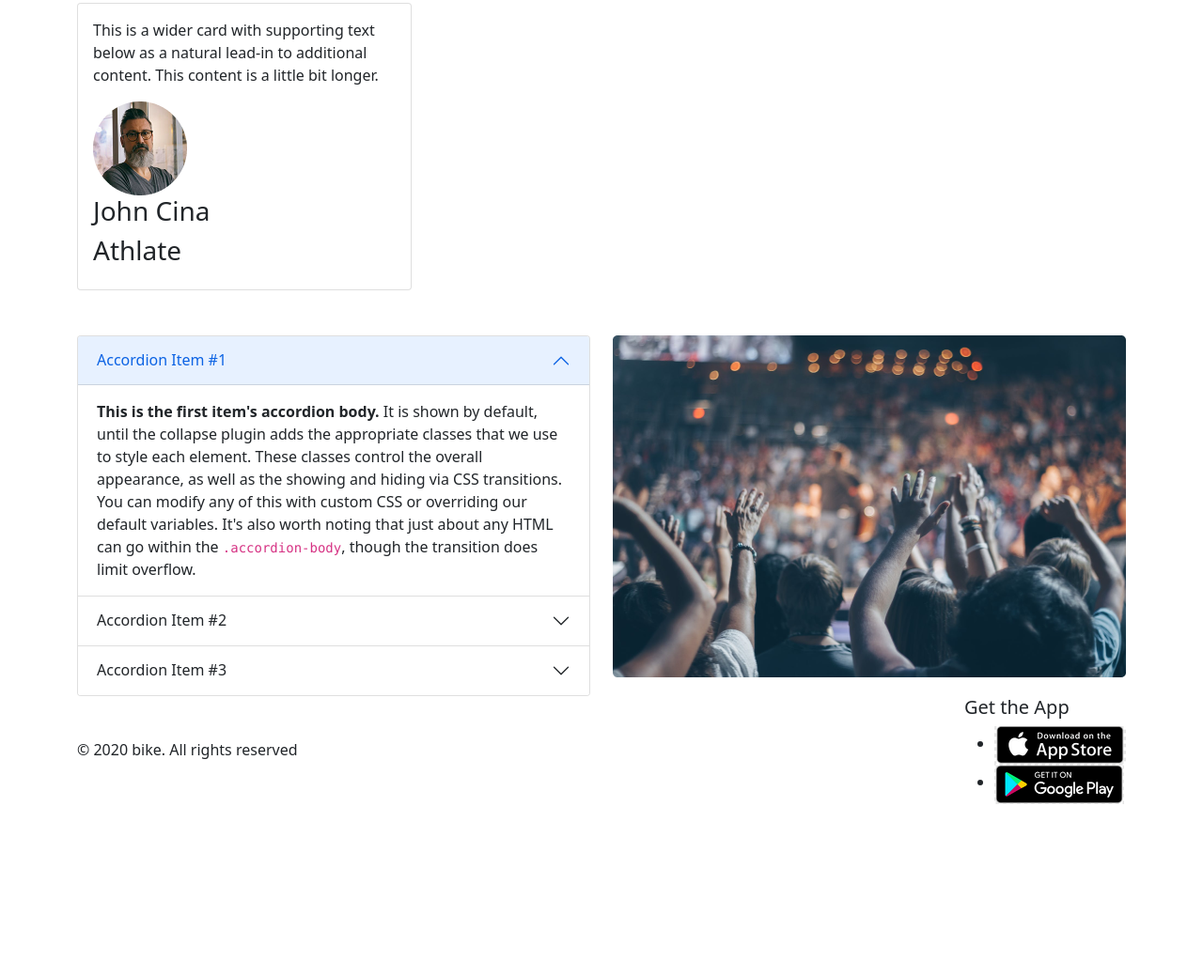
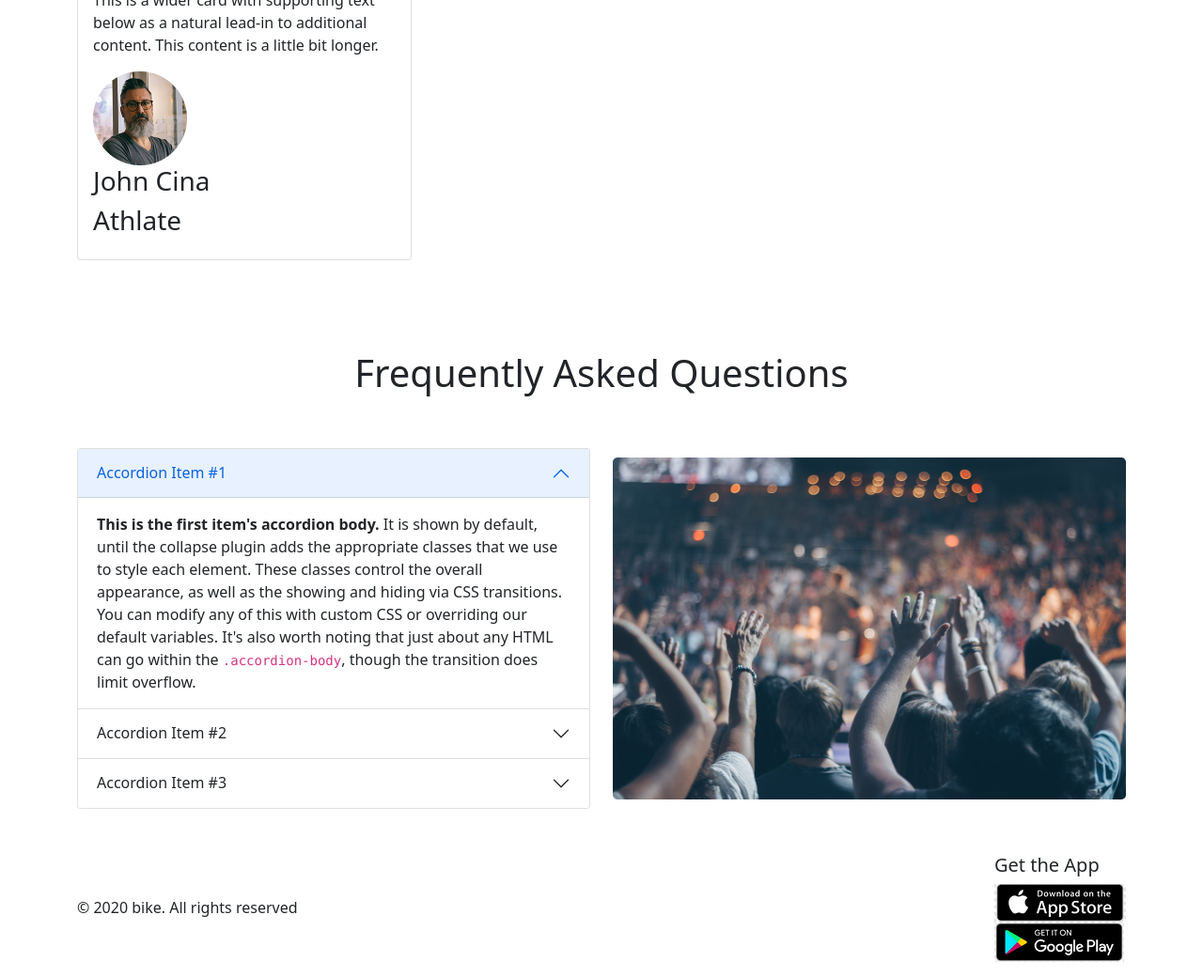
Before and after one commit to mahbubnoyon506/project-convention-center, a plain HTML site: page index.html in a window 1280 px wide. Shown: the part 1746-2786 px from the top of the page at 94% size. Before the commit the page ends 2618 px from the top, so only its background shows below. Drawn offline with nearby package versions, Linux system fonts and the light colour scheme.

Commit message:
Some correction added for today

```diff
--- a/index.html
+++ b/index.html
@@ -109,6 +109,7 @@
         </section>
         <!-- package-chart -->
         <div class="container py-5">
+            <h1 class="text-center pb-5">Our Package</h1>
             <div class="row row-cols-1 row-cols-md-3  g-4 overflow-hidden">
                 <div class="col-md-6 col-lg-3 ">
                   <div class="card">
@@ -202,8 +203,9 @@
 
         <!-- FAQ -->
         <section>
-            <div class="container">
-                <div class="row">
+            <div class="container py-5">
+                <h1 class="text-center pb-5">Frequently Asked Questions</h1>
+                <div class="row d-flex justify-content-between align-items-center">
                     <div class="col-lg-6">
                         <div class="accordion" id="accordionExample">
                             <div class="accordion-item">
@@ -258,8 +260,9 @@
                  <p>© 2020 bike. All rights reserved</p>
              </div>
              <div>
-                 <h5>Get the App</h5>
+
                  <ul>
+                     <li><h5>Get the App</h5></li>
                      <li><a href="http://" target="_blank" rel="noopener noreferrer"><img src="images\apple.png" alt=""></a></li>
                      <li><a href="http://" target="_blank" rel="noopener noreferrer"><img src="images\google.png" alt=""></a></li>
                  </ul>
--- a/style.css
+++ b/style.css
@@ -0,0 +1 @@
+ul li{list-style-type: none;}
```
